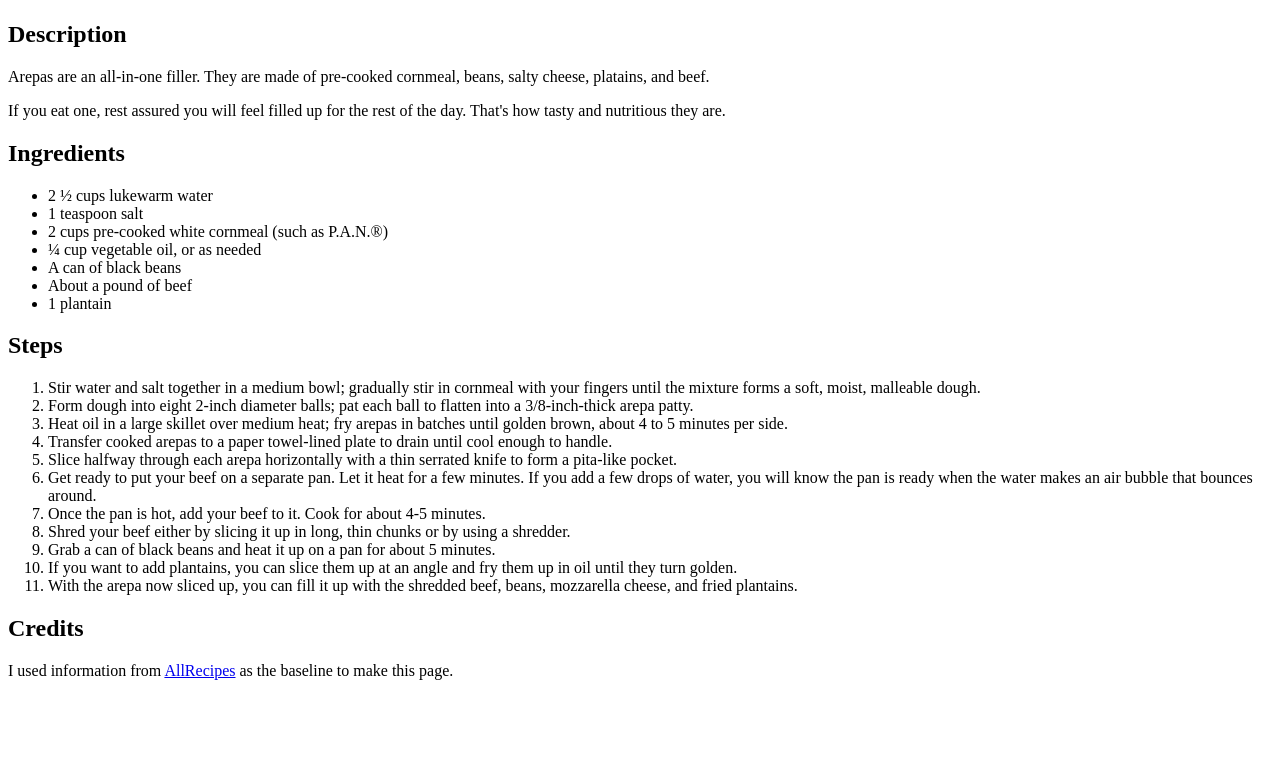
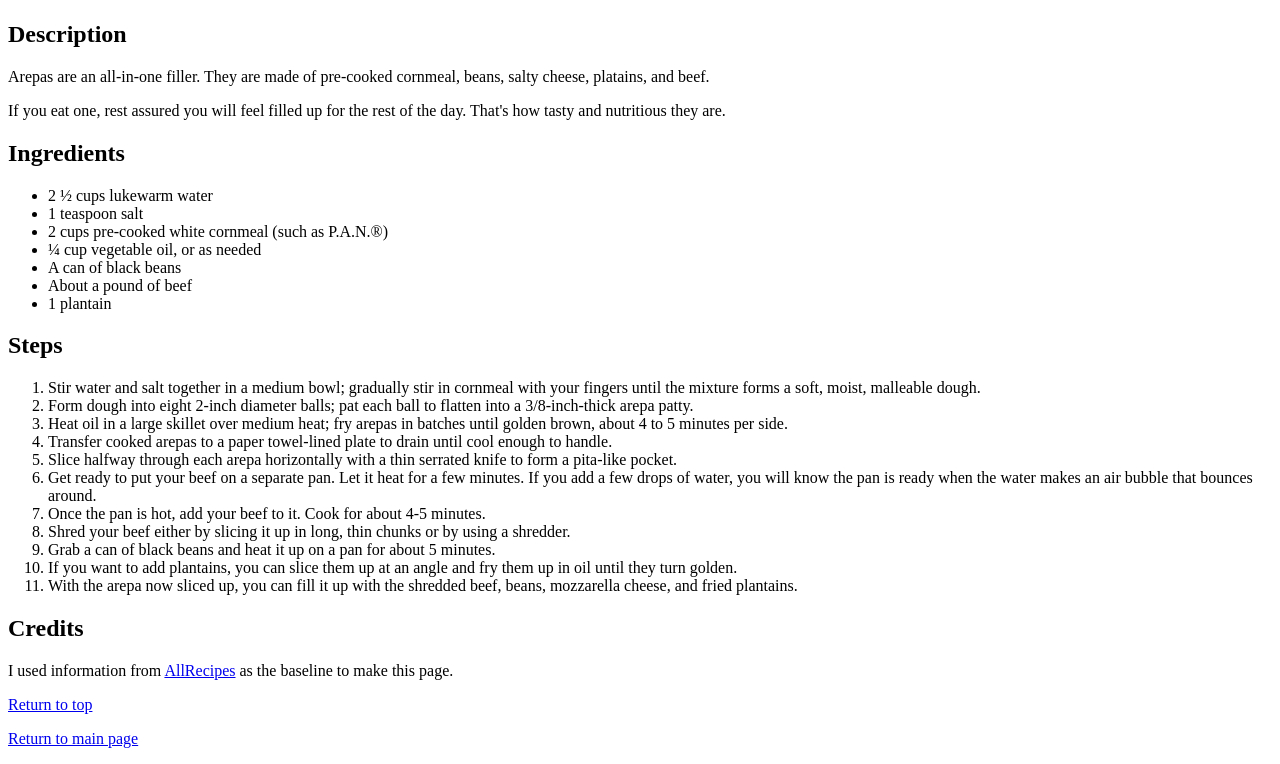
Before and after one commit to jonathanbernal/weird-but-classic-recipes, a plain HTML site: page recipes/arepa.html in a window 1280 px wide. Shown: the part 383-1147 px from the top of the page. Before the commit the page ends 1079 px from the top, so only its background shows below. Drawn offline with Linux system fonts and the light colour scheme.

Commit message:
Add return to top and main page links to recipe pages

```diff
--- a/recipes/arepa.html
+++ b/recipes/arepa.html
@@ -39,5 +39,7 @@
     </ol>
     <h2>Credits</h2>
     <p>I used information from <a href="https://www.allrecipes.com/recipe/238510/homemade-arepas/">AllRecipes</a> as the baseline to make this page.</p>
+    <p><a href="#">Return to top</a></p>
+    <p><a href="../index.html">Return to main page</a></p>
 </body>
 </html>
```
Also changed, not shown: recipes/mojito.html (+2 -0 lines), recipes/pancakes.html (+2 -0 lines).
